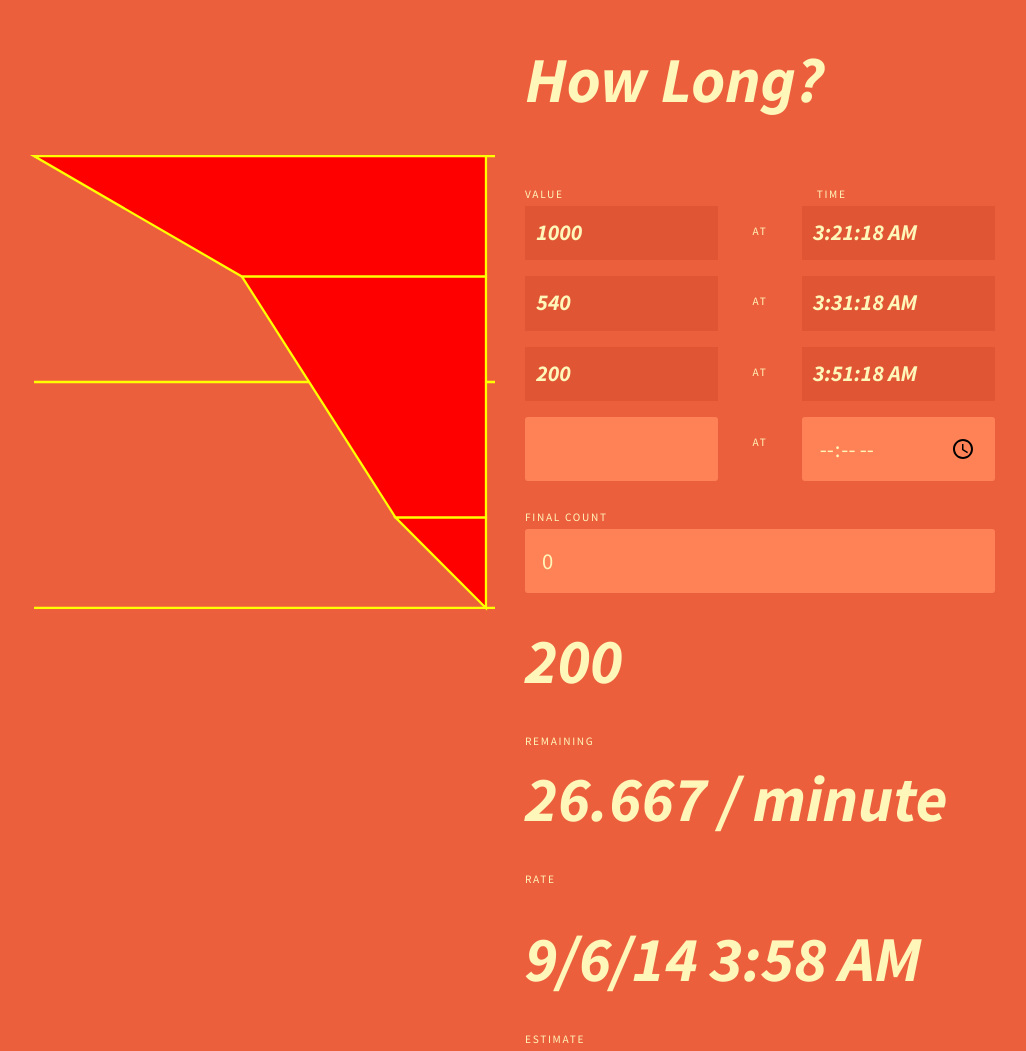
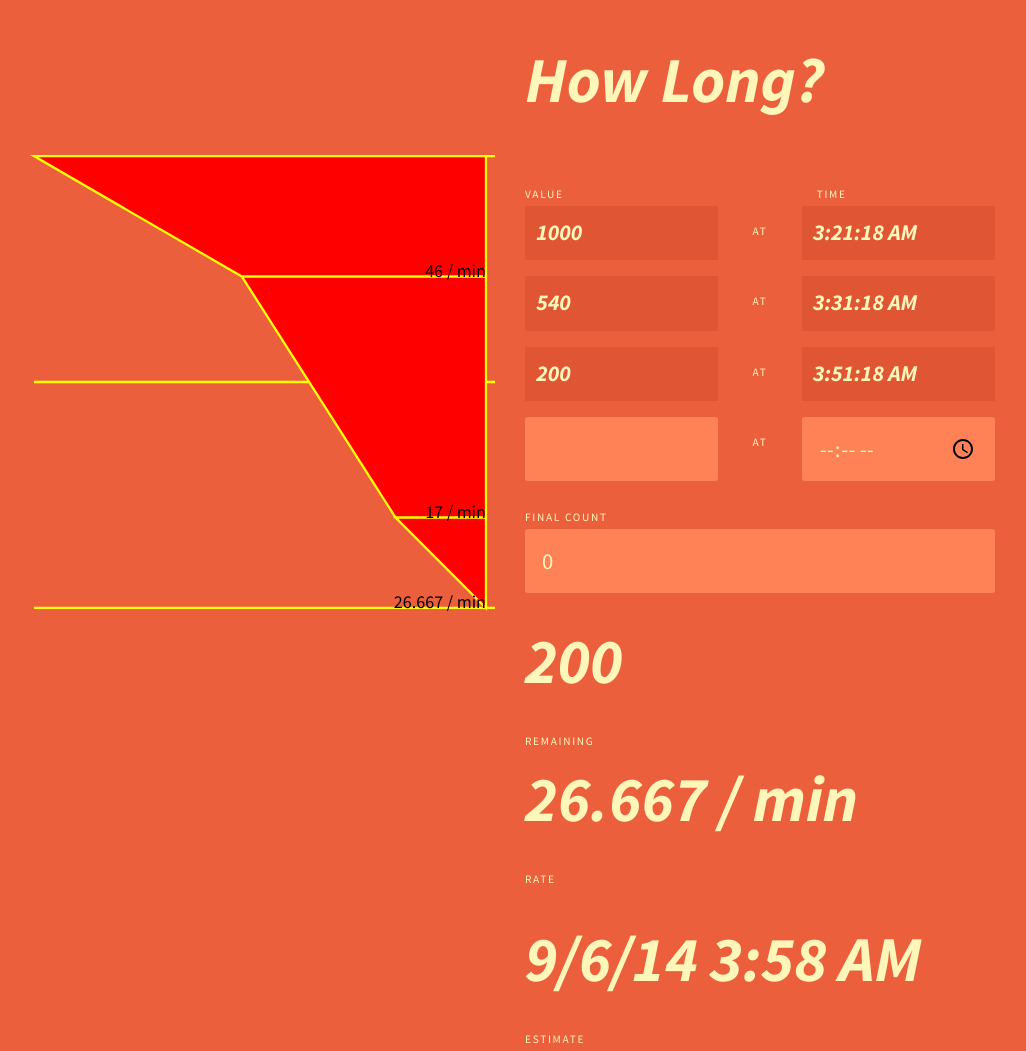
Before and after one commit to drewish/how-long, a website: page app/index.html in a window 1280 px wide. Shown: the whole page, without its empty margins (130-1156 px from the left). Drawn offline with nearby package versions, Linux system fonts and the light colour scheme; some packages are replaced by stand-ins of ours; a script that the page names is missing.

Commit message:
Add some rate labels to the graph
Clean up my code for generating the poloygons too.

```diff
--- a/app/index.html
+++ b/app/index.html
@@ -21,8 +21,12 @@
           <svg version="1.1" viewBox="-2 -2 104 104" preserveAspectRatio="xMinYMin meet" class="svg-content">
             <line ng-repeat="tick in ticks" class="tick" stroke="yellow" stroke-width="0.5"
               x1="0" ng-attr-y1="{{tick}}" x2="102" ng-attr-y2="{{tick}}" />
-            <polygon ng-repeat="polygon in polygons" ng-attr-points="{{polygon}}"
+            <polygon ng-repeat="segment in segments" ng-attr-points="{{segment.points}}"
               fill="red" stroke="yellow" stroke-width="0.5"/>
+            <text ng-repeat="segment in segments" text-anchor="end" font-size="4"
+              ng-attr-x="{{segment.label.x}}" ng-attr-y="{{segment.label.y}}">
+              {{segment.label.text | rate}}
+            </text>
           </svg>
         </div>
       </div>
@@ -37,7 +41,6 @@
         </div>
 
         <div class="row" ng-repeat="sample in samples">
-          <!-- {{sample.rate | rate}} -->
           <!-- <button ng-click="remove(sample)">Remove</button> -->
           <div class="small-5 columns sample_value">
             <h3>{{sample.value}}</h3>
--- a/app/js/controllers.js
+++ b/app/js/controllers.js
@@ -69,6 +69,11 @@ howLongControllers.controller('SampleListCtrl', function ($scope, $filter) {
     return completed / intervalInMs;
   }
 
+  function mapToRange(inputStart, inputEnd, outputMin, outputMax, input) {
+    var slope = (outputMax - outputMin) / (inputEnd - inputStart);
+    return outputMin + slope * (input - inputStart);
+  }
+
   function recalc() {
     if ($scope.samples.length < 2) {
       $scope.rate = null;
@@ -85,47 +90,48 @@ howLongControllers.controller('SampleListCtrl', function ($scope, $filter) {
     $scope.remaining = Math.abs($scope.target - last.value);
     $scope.estimate = new Date(last.time.getTime() + ($scope.remaining / $scope.rate));
 
-    var i, length;
-    for (i = 1, length = $scope.samples.length; i < length; i++) {
-      $scope.samples[i].rate = computeRate($scope.samples[i - 1], $scope.samples[i]);
-    }
-
     // Figure out percentages
-    var minTime = first.time.getTime();
-    var maxTime = $scope.estimate.getTime();
-    var minValue = first.value;
-    var maxValue = $scope.target;
-    var points = [];
     var minY = 0;
     var maxY = 100;
     var minX = 0;
     var maxX = 100;
-    var mapTime = mapToRange.bind(undefined, minTime, maxTime, minY, maxY);
-    var mapValue = mapToRange.bind(undefined, minValue, maxValue, minX, maxX);
-    $scope.samples.forEach(function(sample) {
-      var y = mapTime(sample.time);
-      points.push([
-        [mapValue(sample.value), y],
-        [maxX, y]
-      ]);
-    });
-    // Finish point
-    points.push([[mapValue($scope.target), maxY], [maxX, maxY]]);
+    var mapTime = mapToRange.bind(undefined,
+      first.time.getTime(), $scope.estimate.getTime(), minY, maxY);
+    var mapValue = mapToRange.bind(undefined,
+      first.value, $scope.target, minX, maxX);
 
-    $scope.polygons = [];
+    var points = $scope.samples.concat({
+        // Simulate a sample for the estimated completion
+        time: $scope.estimate,
+        value: $scope.target,
+      }).map(function(sample) {
+        return angular.extend(sample, {
+          y: mapTime(sample.time),
+          x: mapValue(sample.value),
+        });
+      });
+
+    var segments = [];
+    var i, length;
     for (i = 1, length = points.length; i < length; i++) {
-      points[i-1].reverse();
-      $scope.polygons.push(
-        [].concat(points[i-1],points[i]).join(' ')
-      );
+      var prior = points[i - 1];
+      var current = points[i];
+      segments.push({
+        points: [
+          [maxX, prior.y], [prior.x, prior.y],
+          [current.x, current.y], [maxX, current.y]
+        ].join(' '),
+        label: {
+          text: Math.abs(computeRate(prior, current)),
+          x: maxX,
+          y: current.y,
+        }
+      });
     }
+    $scope.segments = segments;
 
     // Tick marks
     $scope.ticks = [minY, (maxY + minY) / 2, maxY];
   }
 
-  function mapToRange(inputStart, inputEnd, outputMin, outputMax, input) {
-    var slope = (outputMax - outputMin) / (inputEnd - inputStart);
-    return outputMin + slope * (input - inputStart);
-  }
 });
--- a/app/js/filters.js
+++ b/app/js/filters.js
@@ -4,22 +4,27 @@
 angular.module('howLongFilters', [])
   .filter('rate', function() {
     var units = {
-      'second': 1000,
-      'minute': 1000 * 60,
-      'hour':   1000 * 60 * 60,
-      'day':    1000 * 60 * 60 * 24,
+      'sec':  1000,
+      'min':  1000 * 60,
+      'hour': 1000 * 60 * 60,
+      'day':  1000 * 60 * 60 * 24,
     };
 
     return function(input, unit, digits) {
-      if (isNaN(parseFloat(input))) {
+      var float = parseFloat(input);
+      var int = parseInt(input);
+      if (isNaN(float)) {
         return '';
       }
       digits = isNaN(parseInt(digits)) ? 3 : digits;
-      unit = unit || 'minute';
+      unit = unit || 'min';
       if (!units[unit]) {
         return '';
       }
-      var number = (parseFloat(input) * units[unit]).toFixed(digits);
+      var number = (input * units[unit])
+      if (number % 1 !== 0) {
+        number = number.toFixed(digits);
+      }
       return number + ' / ' + unit;
     };
   });
```
